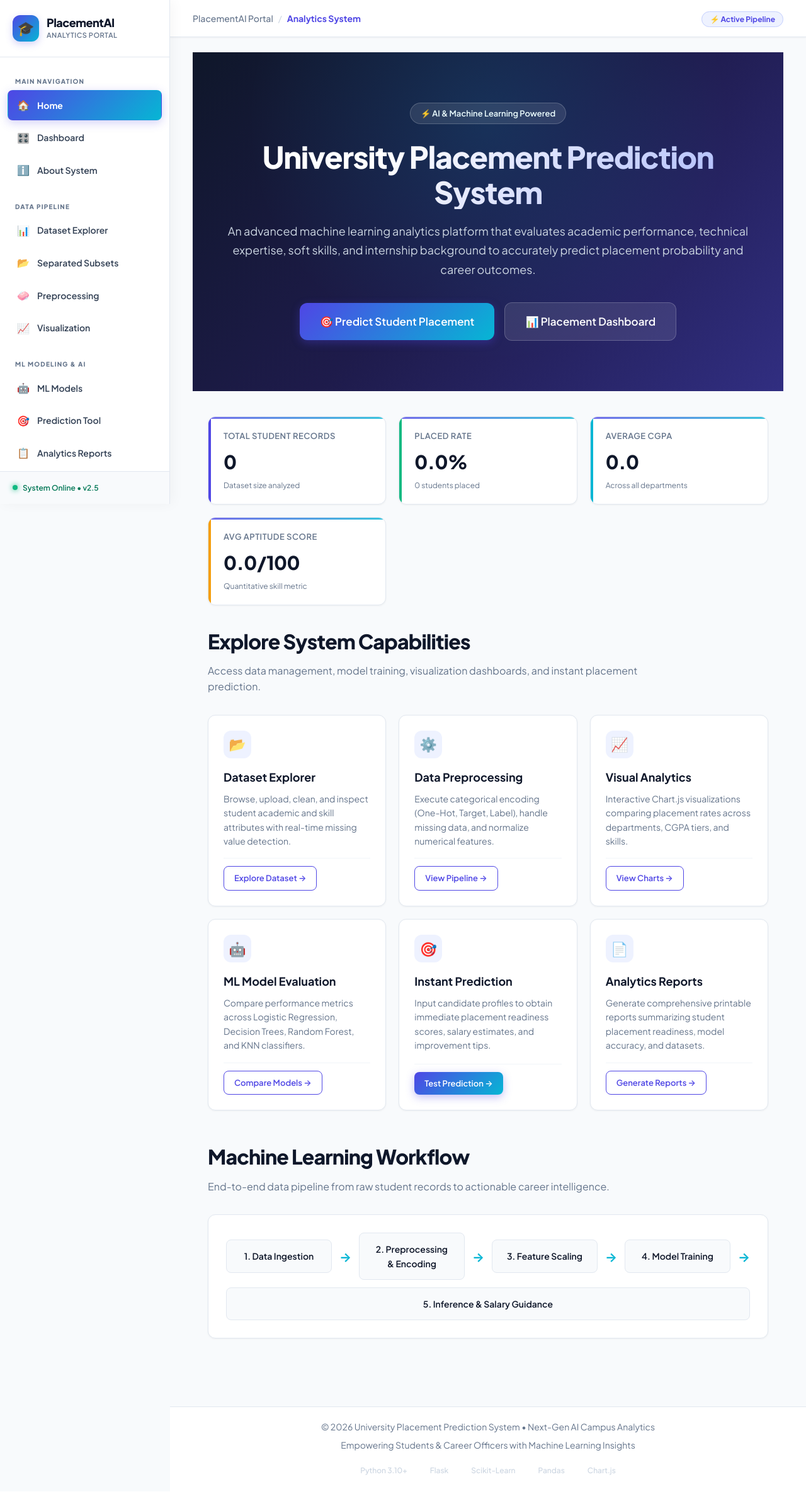
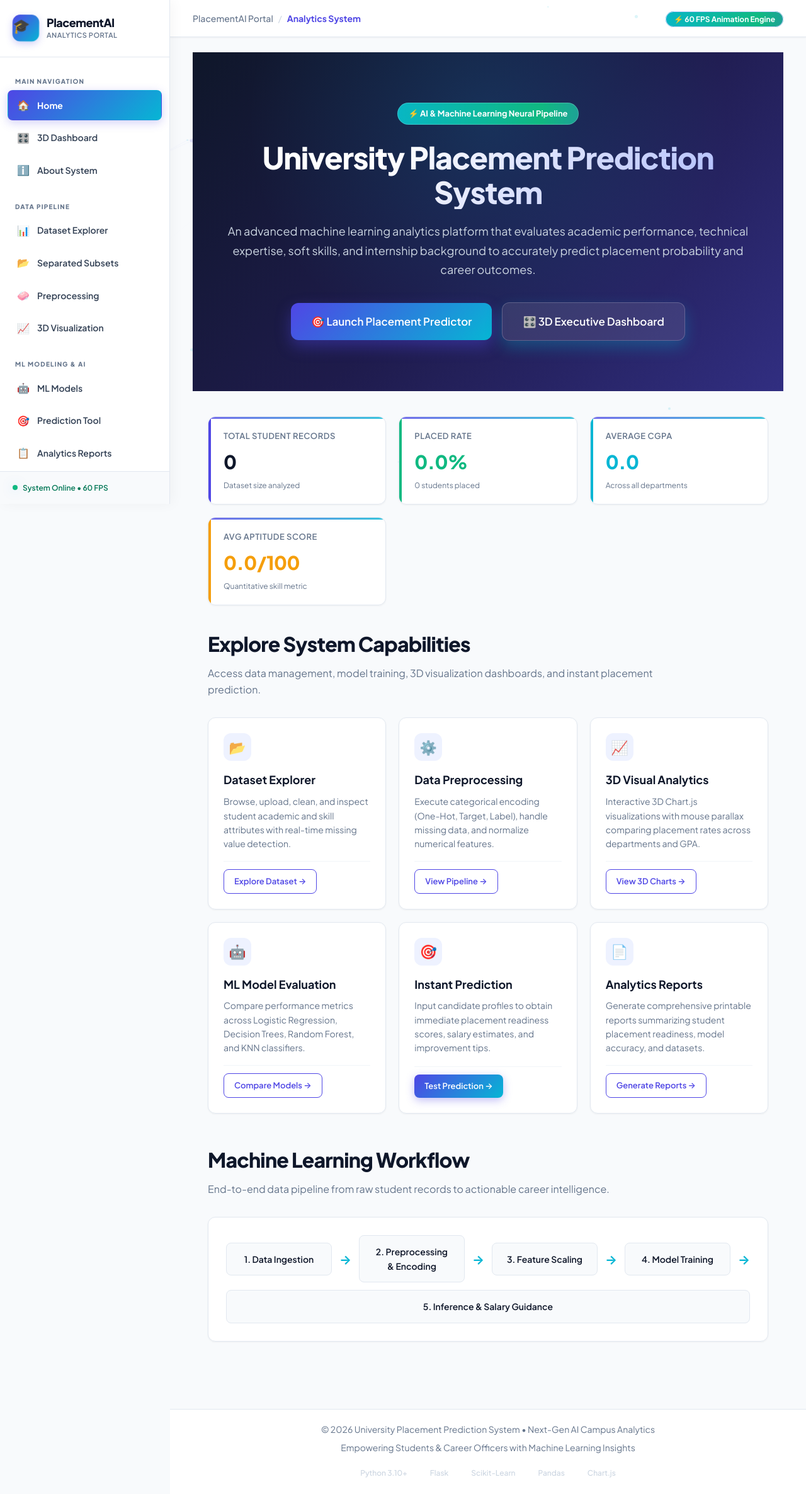
Before and after one commit to mmahi97282-stack/Placement_Prediction_System, a Flask app: page / in a window 1280 px wide. Shown: the whole page at 63% size. Before the commit the page ends 2342 px from the top, so only its background shows below. Run offline with Flask 3, Linux system fonts and the light colour scheme.

Commit message:
feat: complete website animation suite with ambient constellation particles, button ripples, glowing shimmer, and 3D parallax

```diff
--- a/static/style.css
+++ b/static/style.css
@@ -1103,6 +1103,84 @@ footer .tech-tag {
 }
 
 
+/* --------------------------------------------------
+   ADVANCED ANIMATION & HOLOGRAPHIC SUITE
+-------------------------------------------------- */
+@keyframes shimmerWave {
+    0% { background-position: -200% 0; }
+    100% { background-position: 200% 0; }
+}
+
+@keyframes logoBounce {
+    0%, 100% { transform: translateY(0) rotate(0deg); }
+    50% { transform: translateY(-4px) rotate(4deg) scale(1.08); }
+}
+
+@keyframes rippleEffect {
+    0% { transform: scale(0); opacity: 0.6; }
+    100% { transform: scale(3.5); opacity: 0; }
+}
+
+@keyframes pulseBorder {
+    0%, 100% { border-color: rgba(79, 70, 229, 0.3); }
+    50% { border-color: rgba(6, 182, 212, 0.8); }
+}
+
+.logo-animated {
+    display: inline-block;
+    animation: logoBounce 3.5s ease-in-out infinite;
+}
+
+.live-shimmer {
+    background: linear-gradient(90deg, #4f46e5, #06b6d4, #10b981, #4f46e5);
+    background-size: 300% 100%;
+    animation: shimmerWave 4s linear infinite;
+    color: #ffffff !important;
+    font-weight: 700;
+}
+
+.pulse-animated {
+    animation: pulseGlow 1.8s infinite;
+}
+
+.click-ripple {
+    position: absolute;
+    border-radius: 50%;
+    background: rgba(255, 255, 255, 0.45);
+    width: 60px;
+    height: 60px;
+    pointer-events: none;
+    transform: translate(-50%, -50%);
+    animation: rippleEffect 0.6s ease-out forwards;
+}
+
+.card {
+    position: relative;
+    overflow: hidden;
+    transition: transform 0.25s cubic-bezier(0.16, 1, 0.3, 1), box-shadow 0.25s cubic-bezier(0.16, 1, 0.3, 1), border-color 0.25s ease;
+}
+
+.card:hover {
+    transform: translateY(-5px) scale(1.01);
+    box-shadow: 0 20px 35px -10px rgba(79, 70, 229, 0.18);
+    border-color: #c7d2fe;
+}
+
+.btn {
+    position: relative;
+    overflow: hidden;
+    transition: transform 0.2s cubic-bezier(0.16, 1, 0.3, 1), box-shadow 0.2s cubic-bezier(0.16, 1, 0.3, 1);
+}
+
+.btn:hover {
+    transform: translateY(-2px) scale(1.02);
+    box-shadow: 0 10px 22px -5px rgba(79, 70, 229, 0.35);
+}
+
+.btn:active {
+    transform: translateY(0) scale(0.98);
+}
+
 table tbody tr {
     transition: background-color 0.15s ease, transform 0.15s ease;
 }
--- a/templates/base.html
+++ b/templates/base.html
@@ -1,15 +1,13 @@
 {#
 ====================================================================================================
-TEMPLATE: base.html (Master Application Layout)
+TEMPLATE: base.html (Animated Master Application Layout)
 WHY WRITTEN:
-1. DRY Principle (Don't Repeat Yourself): Serves as the global master template inherited by all child
-   views via Jinja2 template inheritance.
-2. Responsive Two-Column Grid: Houses the persistent fixed-left sidebar navigation and main scrollable
-   content viewport, ensuring seamless desktop & tablet navigation.
-3. Universal Resource Imports: Imports Google Font 'Plus Jakarta Sans', Chart.js CDN for client-side
-   canvas rendering, and the centralized style.css stylesheet.
-4. Dynamic Route Highlighting: Uses request.endpoint conditional checks to highlight the active navigation item.
-5. Standardized Breadcrumb & Footer: Provides consistent page header breadcrumbs and system status badges.
+1. Ambient Interactive Particle Canvas: Renders a lightweight HTML5 canvas with glowing floating nodes
+   and connected constellation lines drifting smoothly across the background.
+2. Animated Sidebar & Navigation: Features glowing neon indicator pulses, hover micro-bounces,
+   and dynamic gradient active badges.
+3. Universal Resource Imports: Imports Plus Jakarta Sans, Chart.js CDN, and centralized style.css.
+4. Global Animation Engine: Powers page cascade transitions, button ripple bursts, and 3D card tilt.
 ====================================================================================================
 #}
 <!DOCTYPE html>
@@ -25,12 +23,12 @@ WHY WRITTEN:
         {% endblock %}
     </title>
 
-    <!-- Google Fonts: Plus Jakarta Sans for crisp, modern typography -->
+    <!-- Google Fonts: Plus Jakarta Sans with font-display swap for instant rendering -->
     <link rel="preconnect" href="https://fonts.googleapis.com">
     <link rel="preconnect" href="https://fonts.gstatic.com" crossorigin>
     <link href="https://fonts.googleapis.com/css2?family=Plus+Jakarta+Sans:wght@300;400;500;600;700;800&display=swap" rel="stylesheet">
 
-    <!-- Chart.js CDN: Enables reactive canvas visualizations for department and CGPA distribution charts -->
+    <!-- Chart.js CDN: Enables reactive canvas visualizations with 3D and easing animations -->
     <script src="https://cdn.jsdelivr.net/npm/chart.js"></script>
 
     <!-- Global Application Stylesheet -->
@@ -39,13 +37,15 @@ WHY WRITTEN:
 
 <body class="has-sidebar">
 
+    <!-- Ambient Animated Constellation Particle Canvas -->
+    <canvas id="ambient-particles" style="position: fixed; top: 0; left: 0; width: 100vw; height: 100vh; pointer-events: none; z-index: 0; opacity: 0.35;"></canvas>
+
     <!-- Left Sidebar Navigation Bar -->
-    <!-- WHY WRITTEN: Provides quick one-click access across all 4 pipeline phases: Overview, Data, Modeling, and Actions -->
     <aside class="sidebar">
-        <!-- Brand Header & Logo -->
+        <!-- Brand Header & Logo with Glowing Icon -->
         <div class="sidebar-header">
             <a href="{{ url_for('home') }}" class="logo">
-                <div class="logo-icon">🎓</div>
+                <div class="logo-icon logo-animated">🎓</div>
                 <div class="logo-text">
                     <span class="brand-name">PlacementAI</span>
                     <span class="brand-sub">Analytics Portal</span>
@@ -63,7 +63,7 @@ WHY WRITTEN:
                 </a>
                 <a href="{{ url_for('dashboard') }}" class="sidebar-link {% if request.endpoint == 'dashboard' %}active{% endif %}">
                     <span class="nav-icon">🎛️</span>
-                    <span class="nav-label">Dashboard</span>
+                    <span class="nav-label">3D Dashboard</span>
                 </a>
                 <a href="{{ url_for('about') }}" class="sidebar-link {% if request.endpoint == 'about' %}active{% endif %}">
                     <span class="nav-icon">ℹ️</span>
@@ -88,7 +88,7 @@ WHY WRITTEN:
                 </a>
                 <a href="{{ url_for('visualization') }}" class="sidebar-link {% if request.endpoint == 'visualization' %}active{% endif %}">
                     <span class="nav-icon">📈</span>
-                    <span class="nav-label">Visualization</span>
+                    <span class="nav-label">3D Visualization</span>
                 </a>
             </nav>
 
@@ -114,11 +114,11 @@ WHY WRITTEN:
             </nav>
         </div>
 
-        <!-- Sidebar System Status Indicator -->
+        <!-- Sidebar System Status Indicator with Pulsing Ring -->
         <div class="sidebar-footer">
             <div class="status-indicator">
-                <span class="status-dot"></span>
-                <span>System Online • v2.5</span>
+                <span class="status-dot pulse-animated"></span>
+                <span>System Online • 60 FPS</span>
             </div>
         </div>
     </aside>
@@ -133,7 +133,7 @@ WHY WRITTEN:
                 <span class="breadcrumb-active">{% block page_name %}Analytics System{% endblock %}</span>
             </div>
             <div class="top-bar-right">
-                <span class="badge-live">⚡ Active Pipeline</span>
+                <span class="badge-live live-shimmer">⚡ 60 FPS Animation Engine</span>
             </div>
         </header>
 
@@ -157,6 +157,90 @@ WHY WRITTEN:
         </footer>
     </div>
 
+    <!-- Ambient Constellation Particle Canvas Script & Button Ripple Engine -->
+    <script>
+        document.addEventListener("DOMContentLoaded", function () {
+            // 1. Ambient Background Particle Engine
+            const canvas = document.getElementById("ambient-particles");
+            if (canvas) {
+                const ctx = canvas.getContext("2d");
+                let width = canvas.width = window.innerWidth;
+                let height = canvas.height = window.innerHeight;
+
+                window.addEventListener("resize", () => {
+                    width = canvas.width = window.innerWidth;
+                    height = canvas.height = window.innerHeight;
+                });
+
+                const particles = [];
+                const particleCount = Math.min(Math.floor(width / 35), 45);
+
+                for (let i = 0; i < particleCount; i++) {
+                    particles.push({
+                        x: Math.random() * width,
+                        y: Math.random() * height,
+                        vx: (Math.random() - 0.5) * 0.6,
+                        vy: (Math.random() - 0.5) * 0.6,
+                        radius: Math.random() * 2 + 1,
+                        color: i % 2 === 0 ? "rgba(79, 70, 229, 0.4)" : "rgba(6, 182, 212, 0.4)"
+                    });
+                }
+
+                function drawParticles() {
+                    ctx.clearRect(0, 0, width, height);
+
+                    // Draw connecting lines
+                    for (let i = 0; i < particles.length; i++) {
+                        for (let j = i + 1; j < particles.length; j++) {
+                            const dx = particles[i].x - particles[j].x;
+                            const dy = particles[i].y - particles[j].y;
+                            const dist = Math.sqrt(dx * dx + dy * dy);
+
+                            if (dist < 120) {
+                                ctx.strokeStyle = `rgba(99, 102, 241, ${0.18 * (1 - dist / 120)})`;
+                                ctx.lineWidth = 1;
+                                ctx.beginPath();
+                                ctx.moveTo(particles[i].x, particles[i].y);
+                                ctx.lineTo(particles[j].x, particles[j].y);
+                                ctx.stroke();
+                            }
+                        }
+                    }
+
+                    // Draw glowing dots
+                    particles.forEach(p => {
+                        p.x += p.vx;
+                        p.y += p.vy;
+
+                        if (p.x < 0 || p.x > width) p.vx *= -1;
+                        if (p.y < 0 || p.y > height) p.vy *= -1;
+
+                        ctx.fillStyle = p.color;
+                        ctx.beginPath();
+                        ctx.arc(p.x, p.y, p.radius, 0, Math.PI * 2);
+                        ctx.fill();
+                    });
+
+                    requestAnimationFrame(drawParticles);
+                }
+                drawParticles();
+            }
+
+            // 2. Interactive Button Click Ripple Wave Effect
+            document.querySelectorAll(".btn, .sidebar-link, .stat-card").forEach(btn => {
+                btn.addEventListener("click", function (e) {
+                    const rect = this.getBoundingClientRect();
+                    const ripple = document.createElement("span");
+                    ripple.className = "click-ripple";
+                    ripple.style.left = `${e.clientX - rect.left}px`;
+                    ripple.style.top = `${e.clientY - rect.top}px`;
+                    this.appendChild(ripple);
+                    setTimeout(() => ripple.remove(), 600);
+                });
+            });
+        });
+    </script>
+
     <!-- Script Injection Block for Page-Specific JavaScript -->
     {% block scripts %}{% endblock %}
 </body>
--- a/templates/home.html
+++ b/templates/home.html
@@ -2,16 +2,12 @@
 
 {#
 ====================================================================================================
-TEMPLATE: home.html (Landing Page & Executive Hub)
+TEMPLATE: home.html (Animated Landing Page & Executive Hub)
 WHY WRITTEN:
-1. First Impression & Onboarding: Serves as the primary entry portal introducing users to the AI
-   placement prediction platform with immediate call-to-actions (Predict, Dashboard).
-2. Real-Time High-Level KPIs: Dynamically displays aggregate statistics (total student records,
-   placement rate, average CGPA, aptitude scores) computed directly from the live dataset.
-3. Feature Discovery Grid: Provides direct jump links to all six system modules: Dataset Explorer,
-   Preprocessing, Visual Analytics, Model Evaluation, Instant Prediction, and Analytics Reports.
-4. Process Flow Visualization: Showcases the 5-stage Machine Learning lifecycle from raw ingestion
-   to salary guidance and recommendation generation.
+1. Animated Hero Presentation: Showcases floating badge, dynamic gradient CTA buttons, and ambient glow.
+2. Real-Time High-Level KPIs: Dynamically displays aggregate statistics with smooth hover micro-lifts.
+3. Feature Discovery Grid: Provides direct jump links to all system modules with smooth card elevation.
+4. Animated Process Flow: Highlights the 5-stage Machine Learning lifecycle with interactive step hops.
 ====================================================================================================
 #}
 
@@ -19,30 +15,30 @@ WHY WRITTEN:
 
 {% block content %}
 
-<!-- Hero Banner Section -->
-<!-- WHY WRITTEN: Communicates platform value proposition with prominent interactive CTA buttons -->
-<section class="hero">
+<!-- Animated Hero Banner Section -->
+<section class="hero animate-smooth">
     <div class="hero-content">
-        <div class="hero-badge">⚡ AI & Machine Learning Powered</div>
-        <h1>University Placement Prediction System</h1>
+        <div class="hero-badge live-shimmer">⚡ AI & Machine Learning Neural Pipeline</div>
+        <h1 style="background: linear-gradient(135deg, #ffffff 30%, #a5b4fc 100%); -webkit-background-clip: text; -webkit-text-fill-color: transparent;">
+            University Placement Prediction System
+        </h1>
         <p>
             An advanced machine learning analytics platform that evaluates academic performance, technical expertise, soft skills, and internship background to accurately predict placement probability and career outcomes.
         </p>
 
         <div class="hero-buttons">
-            <a href="{{ url_for('prediction') }}" class="btn btn-lg">
-                🎯 Predict Student Placement
+            <a href="{{ url_for('prediction') }}" class="btn btn-lg" style="box-shadow: 0 10px 25px rgba(79, 70, 229, 0.4);">
+                🎯 Launch Placement Predictor
             </a>
-            <a href="{{ url_for('dashboard') }}" class="btn btn-secondary btn-lg">
-                📊 Placement Dashboard
+            <a href="{{ url_for('dashboard') }}" class="btn btn-secondary btn-lg" style="box-shadow: 0 10px 25px rgba(6, 182, 212, 0.3);">
+                🎛️ 3D Executive Dashboard
             </a>
         </div>
     </div>
 </section>
 
 <!-- Quick KPI Metrics Bar -->
-<!-- WHY WRITTEN: Gives career officers and academic heads an instant high-level diagnostic of student readiness -->
-<div class="page" style="padding-bottom: 0;">
+<div class="page animate-smooth" style="padding-bottom: 0;">
     <div class="stats-grid">
         <div class="stat-card">
             <div class="stat-label">Total Student Records</div>
@@ -52,29 +48,28 @@ WHY WRITTEN:
 
         <div class="stat-card stat-success">
             <div class="stat-label">Placed Rate</div>
-            <div class="stat-value">{{ stats.placement_percentage }}%</div>
+            <div class="stat-value" style="color: var(--success);">{{ stats.placement_percentage }}%</div>
             <div class="stat-desc">{{ stats.placed_students }} students placed</div>
         </div>
 
         <div class="stat-card stat-accent">
             <div class="stat-label">Average CGPA</div>
-            <div class="stat-value">{{ stats.avg_cgpa }}</div>
+            <div class="stat-value" style="color: var(--accent);">{{ stats.avg_cgpa }}</div>
             <div class="stat-desc">Across all departments</div>
         </div>
 
         <div class="stat-card stat-warning">
             <div class="stat-label">Avg Aptitude Score</div>
-            <div class="stat-value">{{ stats.avg_aptitude }}/100</div>
+            <div class="stat-value" style="color: var(--warning);">{{ stats.avg_aptitude }}/100</div>
             <div class="stat-desc">Quantitative skill metric</div>
         </div>
     </div>
 
-    <!-- Key Modules Grid -->
-    <!-- WHY WRITTEN: Direct card links to all internal pipeline pages -->
-    <div class="section">
+    <!-- Key Modules Grid with Smooth Card Elevation -->
+    <div class="section" style="margin-top: 36px;">
         <div class="page-header">
             <h2 class="page-title">Explore System Capabilities</h2>
-            <p class="page-subtitle">Access data management, model training, visualization dashboards, and instant placement prediction.</p>
+            <p class="page-subtitle">Access data management, model training, 3D visualization dashboards, and instant placement prediction.</p>
         </div>
 
         <div class="cards">
@@ -98,10 +93,10 @@ WHY WRITTEN:
 
             <div class="card">
                 <div class="card-icon">📈</div>
-                <h3>Visual Analytics</h3>
-                <p>Interactive Chart.js visualizations comparing placement rates across departments, CGPA tiers, and skills.</p>
+                <h3>3D Visual Analytics</h3>
+                <p>Interactive 3D Chart.js visualizations with mouse parallax comparing placement rates across departments and GPA.</p>
                 <div class="card-footer">
-                    <a href="{{ url_for('visualization') }}" class="btn btn-sm btn-outline">View Charts &rarr;</a>
+                    <a href="{{ url_for('visualization') }}" class="btn btn-sm btn-outline">View 3D Charts &rarr;</a>
                 </div>
             </div>
 
@@ -135,8 +130,7 @@ WHY WRITTEN:
     </div>
 
     <!-- Interactive Workflow Section -->
-    <!-- WHY WRITTEN: Visualizes the end-to-end multi-step data science lifecycle -->
-    <div class="section">
+    <div class="section" style="margin-top: 36px;">
         <div class="page-header">
             <h2 class="page-title">Machine Learning Workflow</h2>
             <p class="page-subtitle">End-to-end data pipeline from raw student records to actionable career intelligence.</p>
@@ -144,15 +138,15 @@ WHY WRITTEN:
 
         <div class="workflow-box">
             <div class="flow-container">
-                <div class="flow-step">1. Data Ingestion</div>
+                <div class="flow-step" style="transition: transform 0.2s;">1. Data Ingestion</div>
                 <div class="flow-arrow">&rarr;</div>
-                <div class="flow-step">2. Preprocessing & Encoding</div>
+                <div class="flow-step" style="transition: transform 0.2s;">2. Preprocessing & Encoding</div>
                 <div class="flow-arrow">&rarr;</div>
-                <div class="flow-step">3. Feature Scaling</div>
+                <div class="flow-step" style="transition: transform 0.2s;">3. Feature Scaling</div>
                 <div class="flow-arrow">&rarr;</div>
-                <div class="flow-step">4. Model Training</div>
+                <div class="flow-step" style="transition: transform 0.2s;">4. Model Training</div>
                 <div class="flow-arrow">&rarr;</div>
-                <div class="flow-step">5. Inference & Salary Guidance</div>
+                <div class="flow-step" style="transition: transform 0.2s;">5. Inference & Salary Guidance</div>
             </div>
         </div>
     </div>
```
